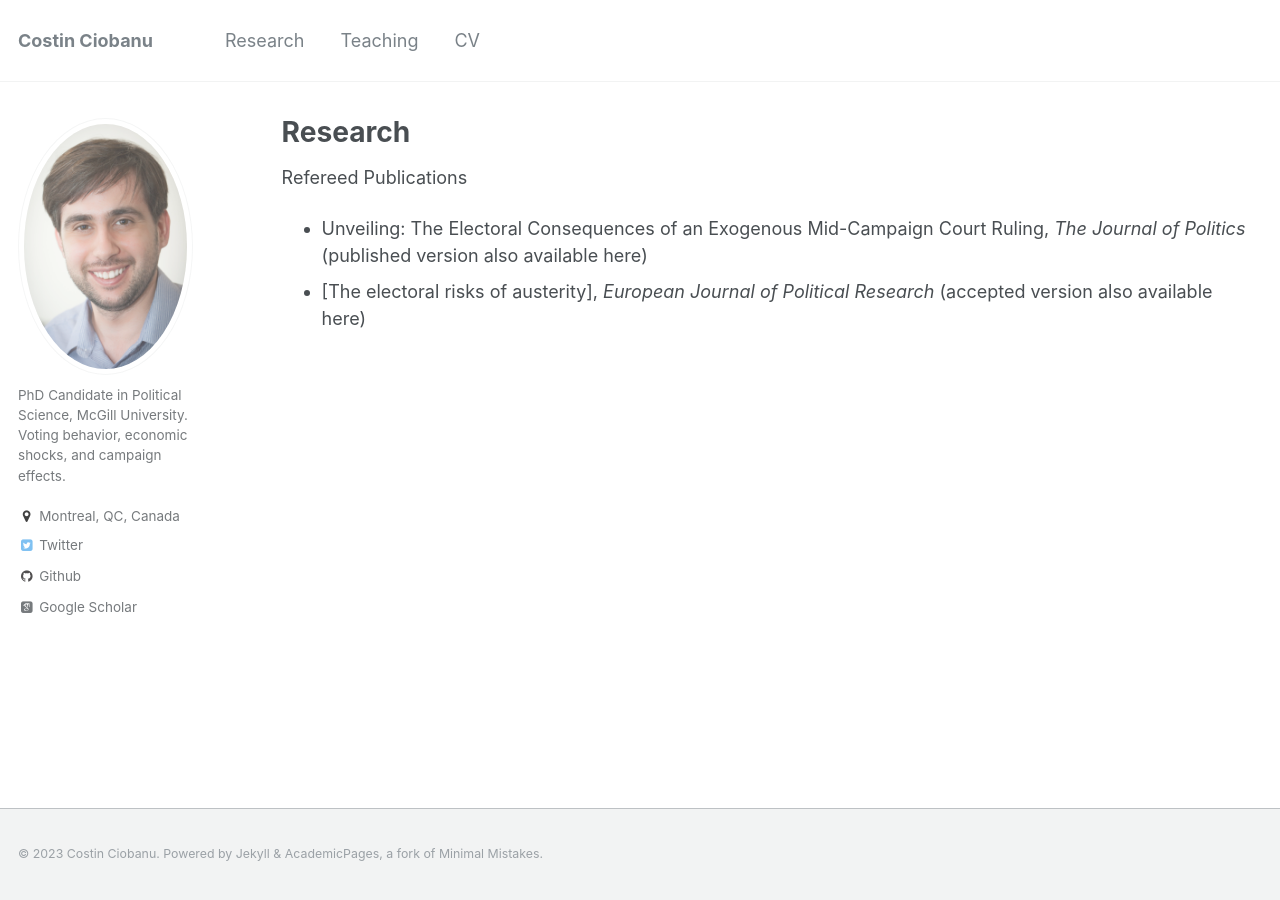
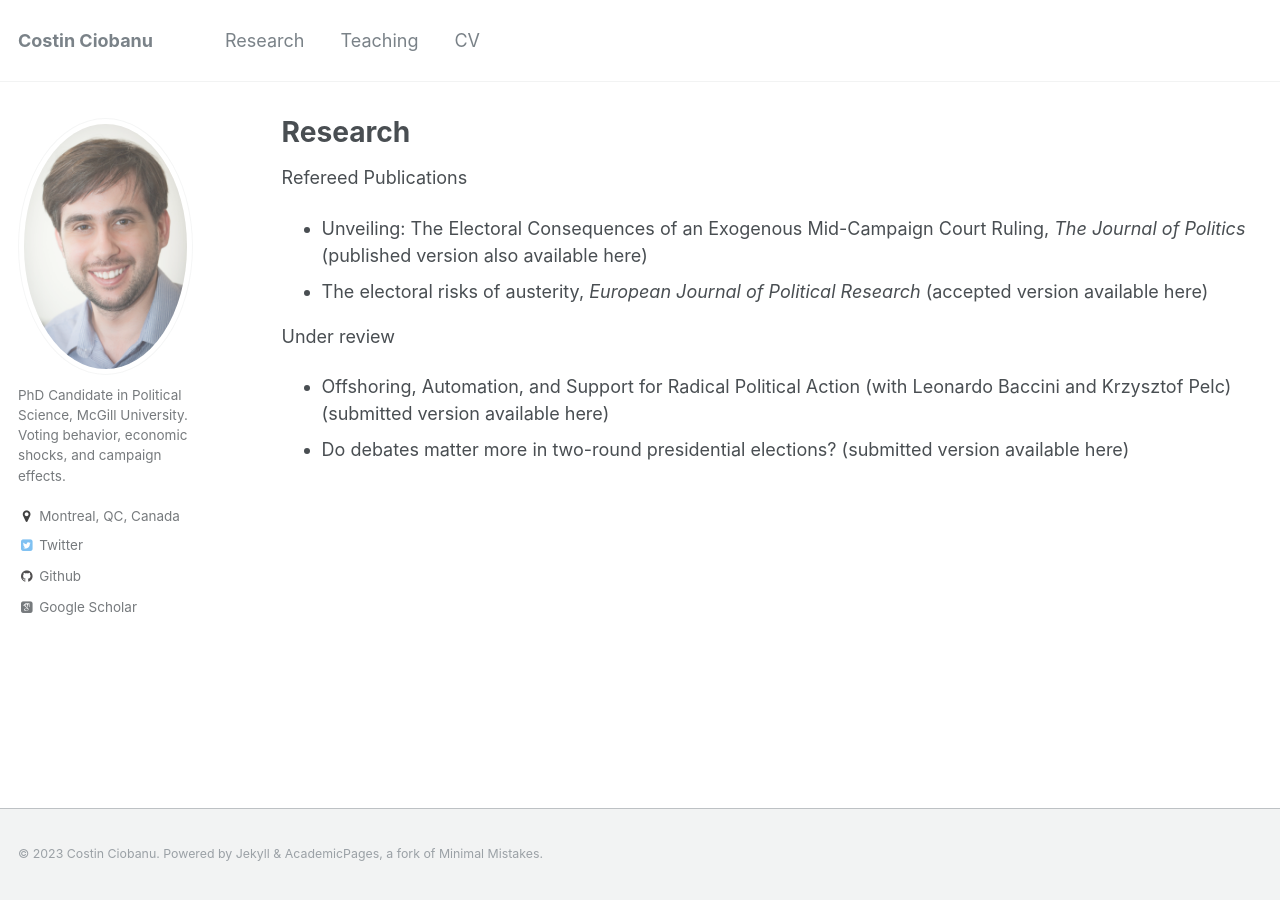
Before and after one commit to costinciobanu/costinciobanu.github.io, a Jekyll site: the page built from _pages/research.md, in a window 1280 px wide. Built offline with Jekyll 4.4.1, drawn with Linux system fonts in a browser that asks for light colours; some web fonts are replaced.

Commit message:
Update research.md

```diff
--- a/_pages/research.md
+++ b/_pages/research.md
@@ -8,4 +8,8 @@ author_profile: true
 Refereed Publications
 
 * [Unveiling: The Electoral Consequences of an Exogenous Mid-Campaign Court Ruling](https://www.journals.uchicago.edu/doi/pdf/10.1086/711177), <em>The Journal of Politics</em> (published version also available [here](https://www.dropbox.com/s/f9fobl6ehr5ua9s/Paper_JOP.pdf?dl=0))
-* [The electoral risks of austerity],  <em>European Journal of Political Research</em> (accepted version also available [here](https://www.dropbox.com/s/pu8rum0cgivukib/Ciobanu%20-%20Austerity.pdf?dl=0))
+* The electoral risks of austerity,  <em>European Journal of Political Research</em> (accepted version available [here](https://www.dropbox.com/s/pu8rum0cgivukib/Ciobanu%20-%20Austerity.pdf?dl=0))
+
+Under review
+* Offshoring, Automation, and Support for Radical Political Action (with Leonardo Baccini and Krzysztof Pelc) (submitted version available [here](https://www.dropbox.com/s/8pe5detnvy8pwak/Baccini%20Ciobanu%20Pelc%20-%20Automation%20Offshoring.pdf?dl=0))
+* Do debates matter more in two-round presidential elections? (submitted version available [here](https://www.dropbox.com/s/8obtp0nqgqdp6fd/Ciobanu%20-%20Debates.pdf?dl=0))
```
